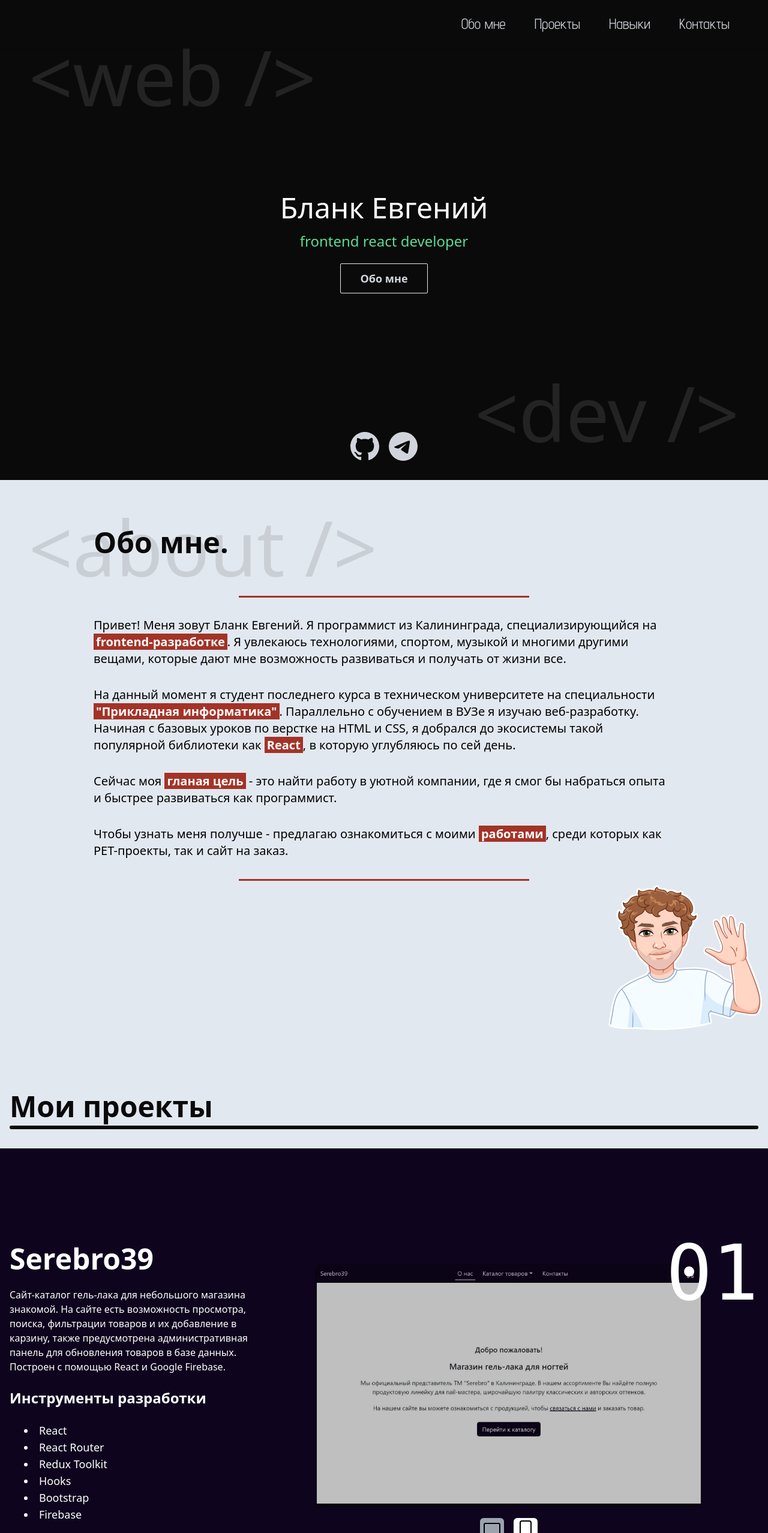
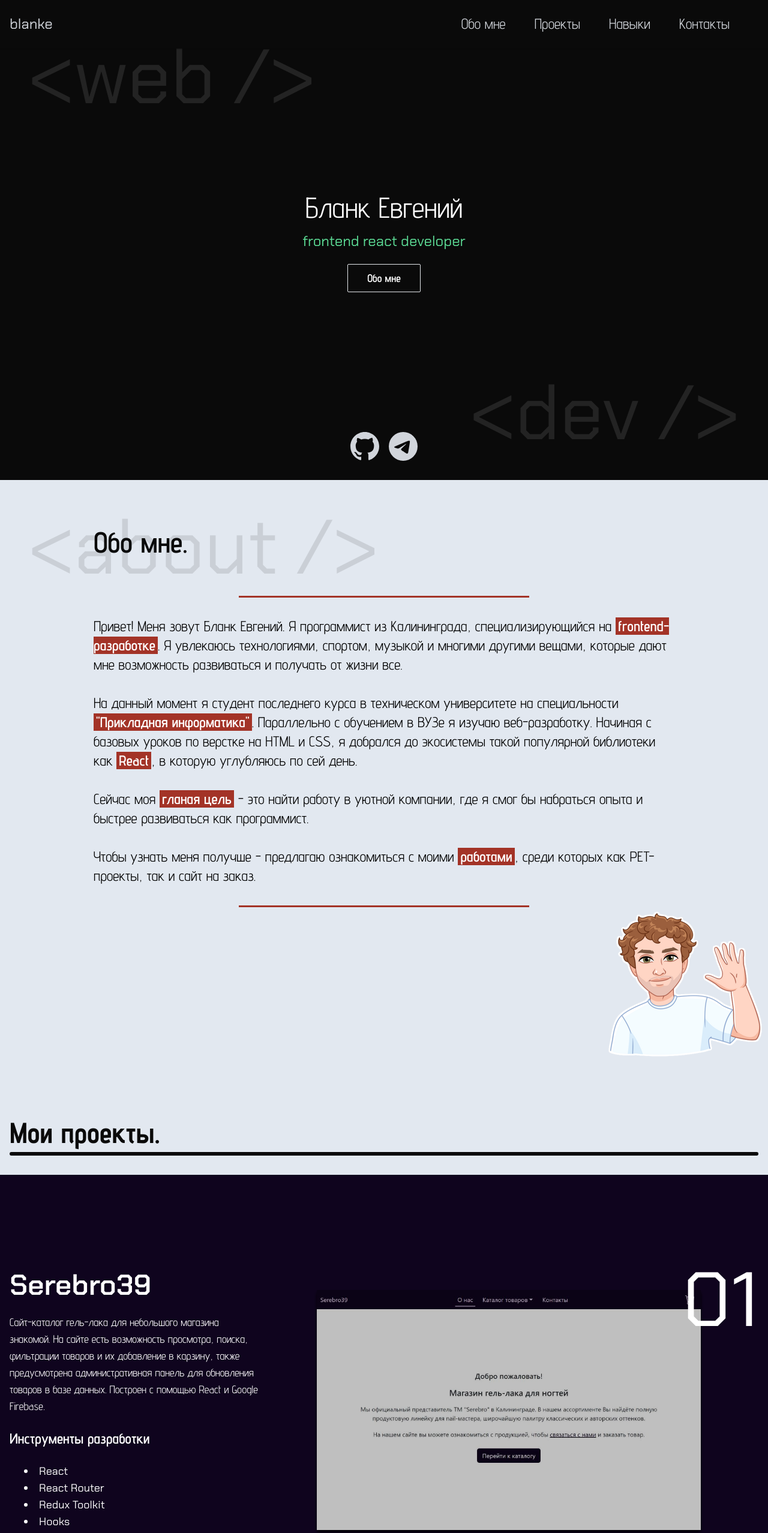
Before and after one commit to blank-evgeniy/portfolio, a React (Vite) app: page / in a window 1280 px wide. Shown: the top 2555 px of the page at 60% size. Built offline with nearby package versions, Linux system fonts and the light colour scheme; the HTML template or start-up script is replaced by a standard one.

Commit message:
Updated fonts, added logo in header

```diff
--- a/index.html
+++ b/index.html
@@ -4,12 +4,22 @@
         <meta charset="UTF-8" />
         <link rel="icon" type="image/svg+xml" href="/logo.svg" />
         <meta name="viewport" content="width=device-width, initial-scale=1.0" />
+
+        <!-------------------шрифты---------------------->
         <link rel="preconnect" href="https://fonts.googleapis.com" />
         <link rel="preconnect" href="https://fonts.gstatic.com" crossorigin />
         <link
             href="https://fonts.googleapis.com/css2?family=Advent+Pro:ital,wght@0,100..900;1,100..900&family=Jost:ital,wght@0,100..900;1,100..900&family=Oswald:wght@200..700&family=Roboto:ital,wght@0,100;0,300;0,400;0,500;0,700;0,900;1,100;1,300;1,400;1,500;1,700;1,900&display=swap"
             rel="stylesheet"
         />
+        <link rel="preconnect" href="https://fonts.googleapis.com" />
+        <link rel="preconnect" href="https://fonts.gstatic.com" crossorigin />
+        <link
+            href="https://fonts.googleapis.com/css2?family=Advent+Pro:ital,wght@0,100..900;1,100..900&family=Chakra+Petch:ital,wght@0,300;0,400;0,500;0,600;0,700;1,300;1,400;1,500;1,600;1,700&family=Jost:ital,wght@0,100..900;1,100..900&family=Oswald:wght@200..700&family=Roboto:ital,wght@0,100;0,300;0,400;0,500;0,700;0,900;1,100;1,300;1,400;1,500;1,700;1,900&display=swap"
+            rel="stylesheet"
+        />
+        <!----------------------------------------->
+
         <meta
             name="description"
             content="Сайт-портфолио frontend-разработчика из Калининграда."
--- a/src/App.tsx
+++ b/src/App.tsx
@@ -2,15 +2,17 @@ import About from './components/About.tsx/About';
 import Header from './components/Header/Header';
 import Hero from './components/Hero/Hero';
 import Projects from './components/Projects/Projects';
+import Skills from './components/Skills/Skills';
 
 function App() {
     return (
         <>
             <Header />
-            <main>
+            <main className="font-main">
                 <Hero />
                 <About />
                 <Projects />
+                <Skills />
             </main>
         </>
     );
--- a/src/components/About.tsx/About.tsx
+++ b/src/components/About.tsx/About.tsx
@@ -9,7 +9,7 @@ const About = () => {
         >
             <Story />
 
-            <div className="pointer-events-none absolute left-12 top-12 select-none text-nowrap text-8xl opacity-10 sm:text-9xl">
+            <div className="font-chakra pointer-events-none absolute left-12 top-12 select-none text-nowrap text-8xl opacity-10 sm:text-9xl">
                 {'<about />'}
             </div>
 
--- a/src/components/About.tsx/Story.tsx
+++ b/src/components/About.tsx/Story.tsx
@@ -9,7 +9,7 @@ const Story = () => {
             </Reveal>
             <Reveal>
                 <hr className="mb-8 mt-16 h-1 scale-x-50 bg-secondary" />
-                <p className="text-xl">
+                <p className="text-2xl">
                     Привет! Меня зовут Бланк Евгений. Я программист из
                     Калининграда, специализирующийся на{' '}
                     <Strong>frontend-разработке</Strong>. Я увлекаюсь
@@ -20,7 +20,7 @@ const Story = () => {
             </Reveal>
 
             <Reveal>
-                <p className="pt-8 text-xl">
+                <p className="pt-8 text-2xl">
                     На данный момент я студент последнего курса в техническом
                     университете на специальности{' '}
                     <Strong>"Прикладная информатика"</Strong>. Параллельно с
@@ -32,7 +32,7 @@ const Story = () => {
             </Reveal>
 
             <Reveal>
-                <p className="pt-8 text-xl">
+                <p className="pt-8 text-2xl">
                     Сейчас моя <Strong>гланая цель</Strong> - это найти работу в
                     уютной компании, где я смог бы набраться опыта и быстрее
                     развиваться как программист.
@@ -40,7 +40,7 @@ const Story = () => {
             </Reveal>
 
             <Reveal>
-                <p className="pt-8 text-xl">
+                <p className="pt-8 text-2xl">
                     Чтобы узнать меня получше - предлагаю ознакомиться с моими{' '}
                     <Strong>работами</Strong>, среди которых как PET-проекты,
                     так и сайт на заказ.
--- a/src/components/Header/Header.tsx
+++ b/src/components/Header/Header.tsx
@@ -37,6 +37,9 @@ const Header = () => {
                     animate="visible"
                     className="hidden justify-end gap-12 py-6 pr-12 align-middle sm:flex"
                 >
+                    <Link className="font-chakra mr-auto" href="#">
+                        blanke
+                    </Link>
                     <Link href="#about">Обо мне</Link>
                     <Link href="#projects">Проекты</Link>
                     <Link href="#skills">Навыки</Link>
--- a/src/components/Hero/Hero.tsx
+++ b/src/components/Hero/Hero.tsx
@@ -43,7 +43,7 @@ const Hero = () => {
                     <motion.h1
                         variants={heroAnimation}
                         custom={2}
-                        className="mb-8 mt-4 text-2xl text-accent"
+                        className="font-chakra mb-8 mt-4 text-2xl text-accent"
                     >
                         frontend react developer
                     </motion.h1>
@@ -62,18 +62,26 @@ const Hero = () => {
                     animate="visible"
                     className="absolute bottom-8 left-[50%] flex translate-x-[-50%] gap-4"
                 >
-                    <Link href="" variant="accent">
+                    <Link
+                        href="https://github.com/blank-evgeniy"
+                        variant="accent"
+                        target="_blank"
+                    >
                         <GithubIcon size={48} />
                     </Link>
-                    <Link href="" variant="accent">
+                    <Link
+                        href="https://t.me/blankeee"
+                        variant="accent"
+                        target="_blank"
+                    >
                         <TelegramIcon size={48} />
                     </Link>
                 </motion.div>
 
-                <div className="pointer-events-none absolute left-12 top-16 select-none text-nowrap text-8xl opacity-10 sm:text-9xl">
+                <div className="font-chakra pointer-events-none absolute left-12 top-16 select-none text-nowrap text-8xl opacity-10 sm:text-9xl">
                     {'<web />'}
                 </div>
-                <div className="pointer-events-none absolute bottom-12 right-12 select-none text-nowrap text-8xl opacity-10 sm:text-9xl">
+                <div className="font-chakra pointer-events-none absolute bottom-12 right-12 select-none text-nowrap text-8xl opacity-10 sm:text-9xl">
                     {'<dev />'}
                 </div>
             </section>
--- a/src/components/Projects/ProjectItem.tsx
+++ b/src/components/Projects/ProjectItem.tsx
@@ -37,12 +37,14 @@ const ProjectItem: React.FC<ProjectItemProps> = ({ projectData, num }) => {
             <div className={'mx-auto flex max-w-[1360px] flex-wrap px-4'}>
                 <div className="w-full text-white lg:w-1/3">
                     <Reveal>
-                        <h3 className="text-5xl font-semibold">
+                        <h3 className="font-chakra text-5xl font-semibold">
                             {projectData.title}
                         </h3>
                     </Reveal>
                     <Reveal>
-                        <p className="my-6">{projectData.description}</p>
+                        <p className="my-6 text-lg">
+                            {projectData.description}
+                        </p>
                     </Reveal>
                     <Reveal>
                         <h4 className="text-2xl font-semibold">
@@ -53,7 +55,7 @@ const ProjectItem: React.FC<ProjectItemProps> = ({ projectData, num }) => {
                     <Reveal>
                         <ul className="m-6 list-inside list-disc">
                             {projectData.devTools.map((item) => (
-                                <li className="text-lg" key={item}>
+                                <li className="font-chakra text-lg" key={item}>
                                     {item}
                                 </li>
                             ))}
@@ -117,7 +119,7 @@ const ProjectItem: React.FC<ProjectItemProps> = ({ projectData, num }) => {
                     </Reveal>
                     <div
                         className={
-                            'pointer-events-none absolute right-0 top-2 font-mono text-7xl text-white sm:text-9xl lg:-top-4'
+                            'font-chakra pointer-events-none absolute right-0 top-2 text-7xl text-white sm:text-9xl lg:-top-4'
                         }
                     >
                         {Numbers[num]}
--- a/src/components/Projects/Projects.tsx
+++ b/src/components/Projects/Projects.tsx
@@ -9,7 +9,7 @@ const Projects = () => {
             id="projects"
         >
             <div className="mx-auto max-w-[1360px] px-4 pb-8 pt-20">
-                <h2 className="text-5xl font-bold text-main">Мои проекты</h2>
+                <h2 className="text-5xl font-bold text-main">Мои проекты.</h2>
                 <hr className="mt-2 h-[6px] rounded-lg border-0 bg-main"></hr>
             </div>
             {ProjectsData.map((data, index) => (
--- /dev/null
+++ b/src/components/Skills/Skills.tsx
@@ -0,0 +1,24 @@
+import Reveal from '../ui/Reveal';
+
+const Skills = () => {
+    return (
+        <section
+            className="relative min-h-screen overflow-hidden bg-slate-200"
+            id="skills"
+        >
+            <div className="mx-auto max-w-[1000px] px-4 pt-20">
+                <Reveal>
+                    <h2 className="text-center text-5xl font-semibold text-main">
+                        Мои навыки.
+                    </h2>
+                </Reveal>
+            </div>
+
+            <div className="font-chakra pointer-events-none absolute left-12 top-12 select-none text-nowrap text-8xl opacity-10 sm:text-9xl">
+                {'<skills />'}
+            </div>
+        </section>
+    );
+};
+
+export default Skills;
--- a/src/components/ui/Link.tsx
+++ b/src/components/ui/Link.tsx
@@ -6,14 +6,14 @@ interface LinkProps
     extends React.AnchorHTMLAttributes<HTMLAnchorElement>,
         VariantProps<typeof link> {}
 
-const link = cva('text-gray-300 transition-colors duration-500 ease-out', {
+const link = cva('transition-colors duration-500 ease-out', {
     variants: {
         variant: {
-            secondary: 'hover:text-secondary',
-            accent: 'hover:text-accent',
-            button: 'rounded-sm border px-8 py-3 text-lg hover:border-secondary hover:bg-secondary font-semibold',
+            secondary: 'hover:text-secondary text-gray-300',
+            accent: 'hover:text-accent text-gray-300',
+            button: 'rounded-sm border px-8 py-3 text-white text-lg hover:border-secondary hover:bg-secondary font-semibold',
             buttonAccent:
-                'rounded-sm border px-8 py-3 text-lg hover:border-accent hover:bg-accent hover:text-black font-semibold',
+                'rounded-sm border px-8 py-3 text-white text-lg hover:border-accent hover:bg-accent hover:text-black font-semibold',
         },
     },
     defaultVariants: {
--- a/tailwind.config.js
+++ b/tailwind.config.js
@@ -5,6 +5,7 @@ export default {
         extend: {
             fontFamily: {
                 main: ['Advent Pro', 'sans-serif'],
+                chakra: ['Chakra Petch', 'sans-serif'],
             },
             colors: {
                 main: '#0a0a0a',
```
